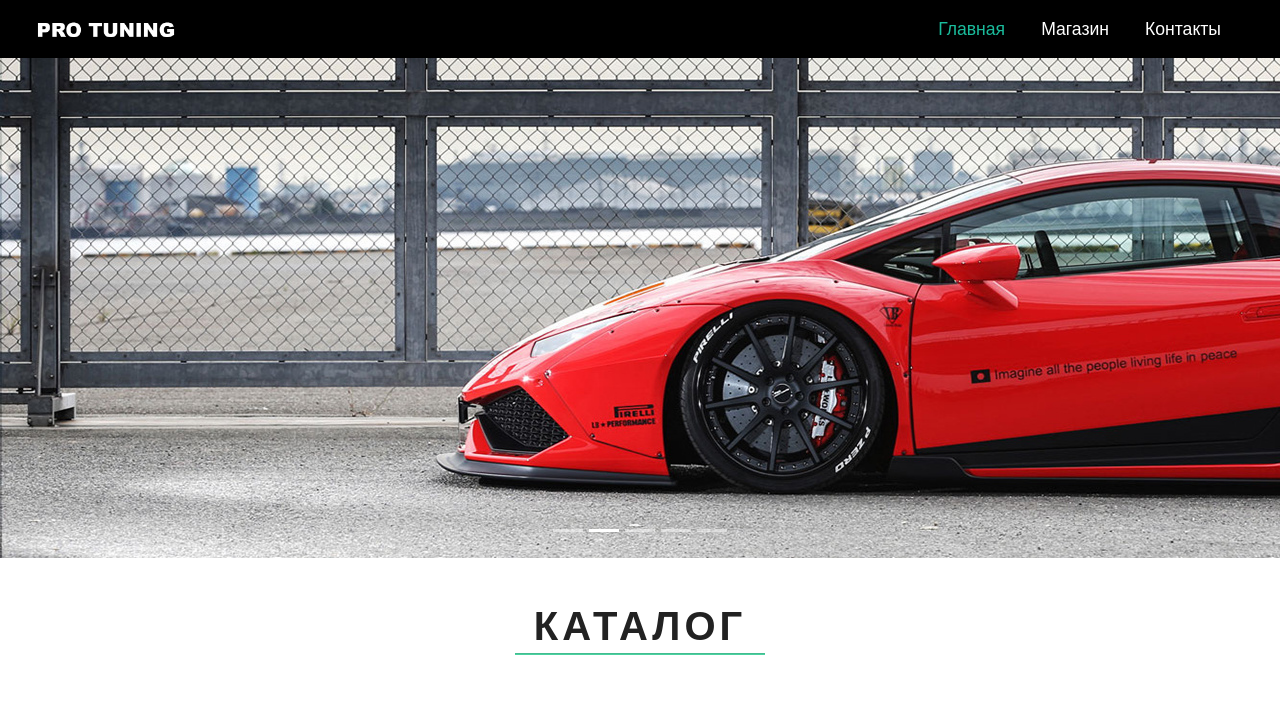
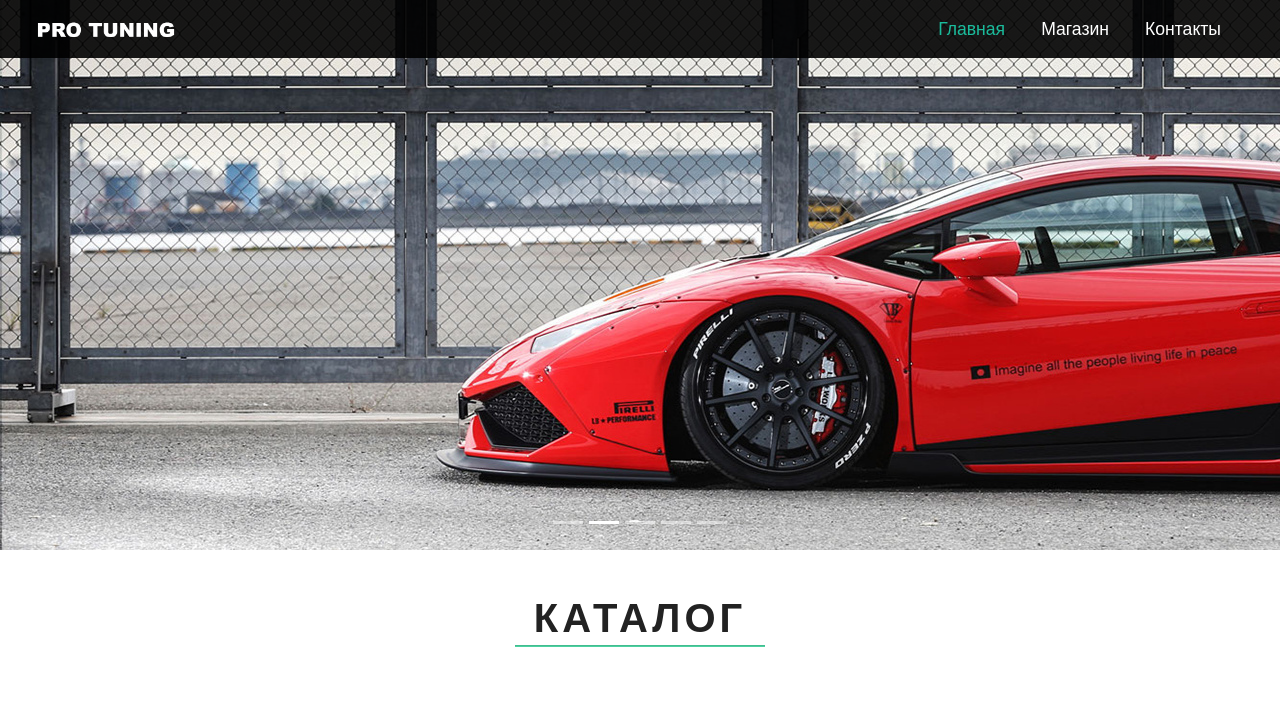
Before and after one commit to DenisNEW/DenisNEW.github.io, a plain HTML site: page index.html in a window 1280 px wide. Shown: the top 720 px of the page. Drawn offline with nearby package versions, Linux system fonts and the light colour scheme.

Commit message:
Файлы для сайта

```diff
--- a/css/main.css
+++ b/css/main.css
@@ -7,8 +7,19 @@ body, html {
   color: #222;
 }
 
+.navbar-in-top {
+  background-color: white;
+}
+
+.sticky-top {
+  position: fixed;
+  width: 100%;
+  top: 0;
+  z-index: 1020;
+}
+
 .navbar-default {
-  background-color: rgba(0, 0, 0, 1);
+  background-color: rgba(0, 0, 0, 0.9);
 }
 
 
@@ -35,12 +46,12 @@ body, html {
 .nav-link {font-size: 1.1em !important}
 
 .carousel-inner {
-  height: 500px;
+  height: 550px;
 }
 
 .carousel-inner img {
   height: 100%;
-  transform: translateY(-30%);
+  transform: translateY(-25%);
 }
 
 @media () {
@@ -52,7 +63,7 @@ body, html {
 .carousel-caption {
   position: absolute;
   top: 50%;
-  transform: translateY(-80%);
+  transform: translateY(-70%);
   text-shadow: 1px 1px 10px #000;
 }
 
--- a/js/script.js
+++ b/js/script.js
@@ -1,9 +1,7 @@
 $(document).ready(function(){
-    /**
-     * При прокрутке страницы, показываем или скрываем кнопку
-     */
+
     $(window).scroll(function () {
-        // Если отступ сверху больше 50px то показываем кнопку "Наверх"
+
         if ($(this).scrollTop() > 50) {
             $('#button-up').fadeIn();
         } else {
@@ -11,7 +9,7 @@ $(document).ready(function(){
         }
     });
 
-    /** При нажатии на кнопку мы перемещаемся к началу страницы */
+
     $('#button-up').click(function () {
         $('body,html').animate({
             scrollTop: 0
@@ -20,3 +18,17 @@ $(document).ready(function(){
     });
 
 });
+
+
+$(function() {
+    var header = $(".navbar");
+    $(window).scroll(function() {
+        var scroll = $(window).scrollTop();
+
+        if (scroll >= 60) {
+            header.addClass('navbar-in-top');
+        } else {
+            header.removeClass("navbar-in-top");
+        }
+    });
+});
```
Also changed, not shown: contacts.html (+1 -1 lines), index.html (+1 -1 lines), shop.html (+1 -1 lines), img/katalog_10.jpg (added), img/katalog_11.jpg (added), img/katalog_12.jpg (added).
